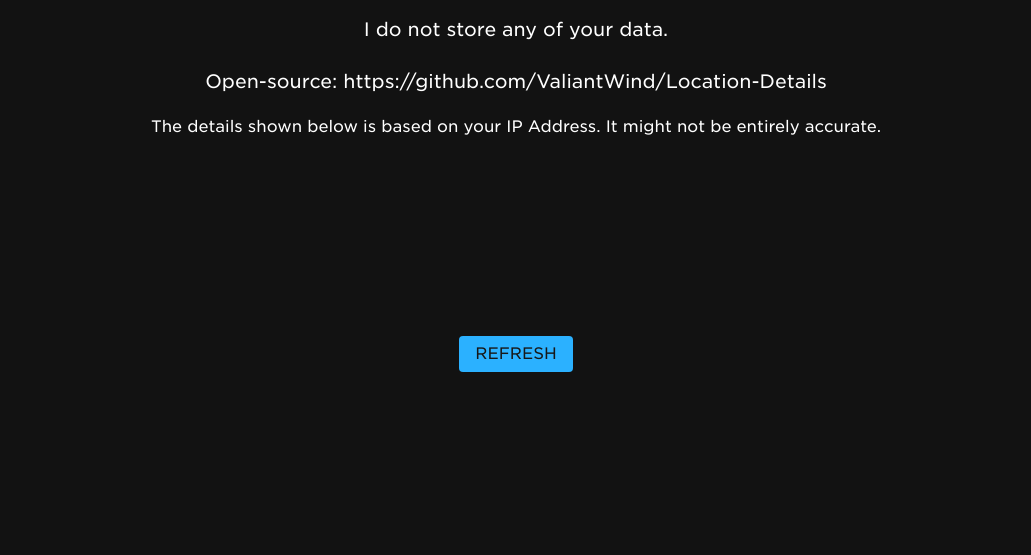
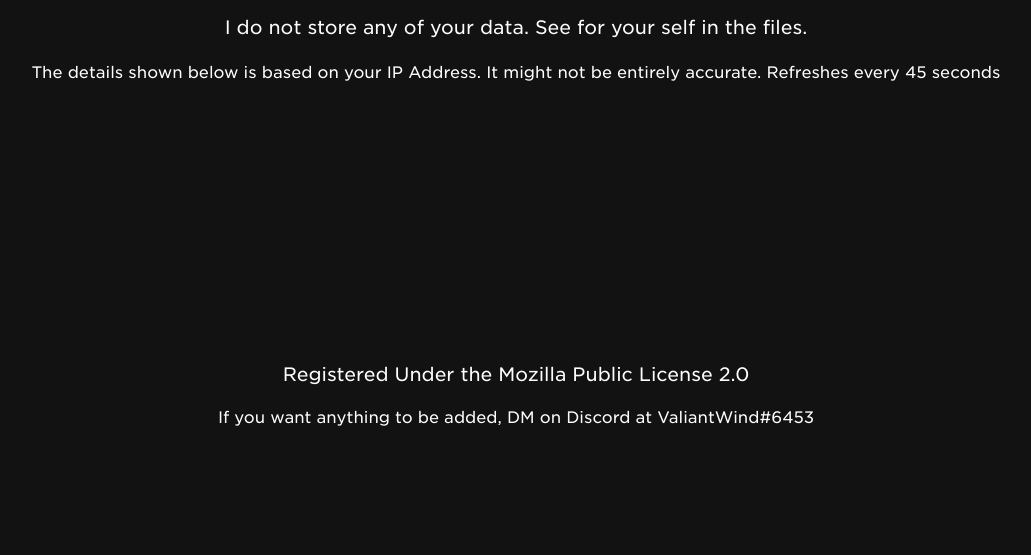
Before and after one commit to ValiantWind/Location-Details, a plain HTML site: page index.html in a window 1280 px wide. Shown: the part 245-800 px from the top of the page, without its empty margins (124-1155 px from the left). Drawn offline with nearby package versions, Linux system fonts and the light colour scheme; no server answers.

Commit message:
Clarified the license and other modifications

```diff
--- a/index.html
+++ b/index.html
@@ -1,32 +1,50 @@
 <!DOCTYPE html>
 <html lang="en">
+
   <head>
     <meta charset="UTF-8" />
+		<meta name="description" content="Your Location Details (NOT STORED)">
     <meta name="viewport" content="width=device-width, initial-scale=1.0" />
+		<meta name="keywords" content="HTML, CSS, JavaScript">
+		<meta name="author" content="ValiantWind">
+
+		<!-- Refresh the Page every 45 seconds -->
+		<meta http-equiv="refresh" content="45">
     <title>Location Details</title>
     <link rel="stylesheet" href="style.css" />
   </head>
+
   <body>
     <div class="main">
       <h1>Your Location Details</h1>
-      <h3>I do not store any of your data.</h2>
-      <h3 align="center">Open-source: https://github.com/ValiantWind/Location-Details</h3>
-			<h4 align="center">The details shown below is based on your IP Address. It might not be entirely accurate.</h4>
-			<!-- All of these are handled in script.js -->
+			<h3 align="center">Open-source: https://github.com/ValiantWind/Location-Details</h3>
+      <h3 align="center">I do not store any of your data. See for your self in the files.</h3>
+			<h4 align="center">The details shown below is based on your IP Address. It might not be entirely accurate. Refreshes every 45 seconds</h4>
+
+			<br>
+			<br>
+		<!-- All of these are handled in script.js -->
     <h4 align="center" id="ip"></h4>
     <h4 align="center" id="city"></h4>
 		<h4 align="center" id="state"></h4>
     <h4 align="center" id="country"></h4>
 		<h4 align="center" id="countryCapital"></h4>
 		<h4 align="center" id="countryPopulation"></h4>
-     <h4 align="center" id="countryCurrency"></h4>
+    <h4 align="center" id="countryCurrency"></h4>
 		<h4 align="center" id="postal"></h4>
 		<h4 align="center" id="timezone"></h4>
-		<button type="submit" onclick="refresh()" id="refresh">
-    	Refresh
-    </button>
+
+			<br>
+			<br>
+
+			<h3 align="center">Registered Under the Mozilla Public License 2.0</h3>
+			<p align="center">If you want anything to be added, DM on Discord at ValiantWind#6453</p>
     </div>
+
+		<!-- Used in script.js to make an Axios GET Request from a certain API fetch the location details of the user-->
     <script src="https://cdnjs.cloudflare.com/ajax/libs/axios/0.27.2/axios.min.js"></script>
+		<!-- Obviously needed for this to work at all -->
 		<script src="script.js"></script>
+
   </body>
 </html>
--- a/script.js
+++ b/script.js
@@ -8,7 +8,6 @@ let postal = document.getElementById("postal");
 let timezone = document.getElementById("timezone");
 let population = document.getElementById("countryPopulation");
 let currency = document.getElementById("countryCurrency");
-const refreshButton = document.getElementById("refresh");
 
 // Fetch the User's Location Details via the API used below with a GET Request
  axios({
@@ -18,20 +17,24 @@ const refreshButton = document.getElementById("refresh");
 })
   .then(function (response) {
     console.log(response)
+		// Data from the Get Request
 		var data = response.data;
+
 		// Sometimes the city won't exist, so if shows as null or undefined, we'll replace it with "N/A"
 		if(!data.city || data.city == null || data.city == "undefined"){
 			city.innerHTML = "City: N/A";
 		} else {
 			city.innerHTML = `City: ${data.city}`
 		};
+
 		// Same thing as above except for the Postal Code
 		if(!data.postal || data.postal == null || data.postal == "undefined"){
 			postal.innerHTML == "Postal Code: N/A"
-
 		} else {
 			postal.innerHTML = `Postal Code: ${data.postal}`
 		}
+
+		//Last but not least, apply all the details fetched from the API used above to the elements
     ip.innerHTML = `IP Address (IPv4): ${data.ip}`
 		state.innerText = `State: ${data.region || 'N/A'} (${data.region_code || ""})`
 		country.innerHTML = `Country: ${data.country_name} (${data.country_code_iso3 || ""})`
--- a/style.css
+++ b/style.css
@@ -1,7 +1,5 @@
-*{
-    margin: 0;
-    padding: 0;
-}
+/* A Recreation of the style Roblox uses for create.roblox.com */
+
 @font-face {
     font-family: 'Gotham Screen Smart';
     src: local('Gotham Screen Smart Book'), local('Gotham-Screen-Smart-Book'),
@@ -11,6 +9,12 @@
     font-weight: normal;
     font-style: normal;
   }
+
+*{
+  margin: 0;
+  padding: 0;
+	background: rgba(18, 18, 18, 1);
+}
 
 .main{
     width: 100%;
@@ -22,6 +26,7 @@
     background: rgba(18, 18, 18, 1);
     font-family: 'Gotham Screen Smart', sans-serif;
 }
+
 h1{
     color: white;
     margin: 15px;
@@ -32,6 +37,7 @@ h1{
     font-weight: 500;
     line-height: 140%;
 }
+
 h2{
     color: white;
     margin: 15px;
@@ -42,6 +48,7 @@ h2{
     font-weight: 500;
     line-height: 140%;
 }
+
 h3{
     color: white;
     margin: 15px;
@@ -61,14 +68,7 @@ h4{
     font-weight: 500;
 
 }
-b{
-    color: white;
-    margin: 15px;
-    font-family: 'Gotham Screen Smart', sans-serif;
-    font-style: normal;
-    font-weight: 500;
-    font-size: 16;
-}
+
 input{
     width: 300px;
     height: 40px;
@@ -81,25 +81,7 @@ input{
     padding: 0 10px;
     font-family: 'Gotham Screen Smart', sans-serif;
 }
-button{
-	margin: 10px;
-  border: none;
-  cursor: pointer;
-  color: #171717;
-  background-color: #2BB1FF;
-  padding: 6px 16px;
-  font-size: 16px;
-  min-width: 64px;
-  box-sizing: border-box;
-  font-style: normal;
-  transition: background-color 250ms cubic-bezier(0.4, 0, 0.2, 1) 0ms,box-shadow 250ms cubic-bezier(0.4, 0, 0.2, 1) 0ms,border 250ms cubic-bezier(0.4, 0, 0.2, 1) 0ms;
-  font-family: 'Gotham Screen Smart', Helvetica Neue, Helvetica, Arial, Lucida Grande, sans-serif;
-  font-weight: 500;
-  line-height: 24px;
-  font-display: swap;
-  border-radius: 4px;
-  text-transform: uppercase;
-}
+
 p{
   border: none;
   cursor: pointer;
@@ -117,11 +99,6 @@ p{
   border-radius: 4px;
 }
 
-button:hover{
-  text-decoration: none;
-  background-color: rgba(43, 177, 255, 0.8);
-}
-
 select{
   font-family: 'Gotham Screen Smart', sans-serif;
   background: transparent;
@@ -129,17 +106,3 @@ select{
   color: white;
   border: none;
 }
-
-label{
-     color: white;
-    margin: 15px;
-    font-family: 'Gotham Screen Smart', sans-serif;
-    font-size: 18px;
-    font-style: normal;
-    font-weight: 500;
-    line-height: 140%;
-}
-
-img{
-  margin: 15px;
-}
```
